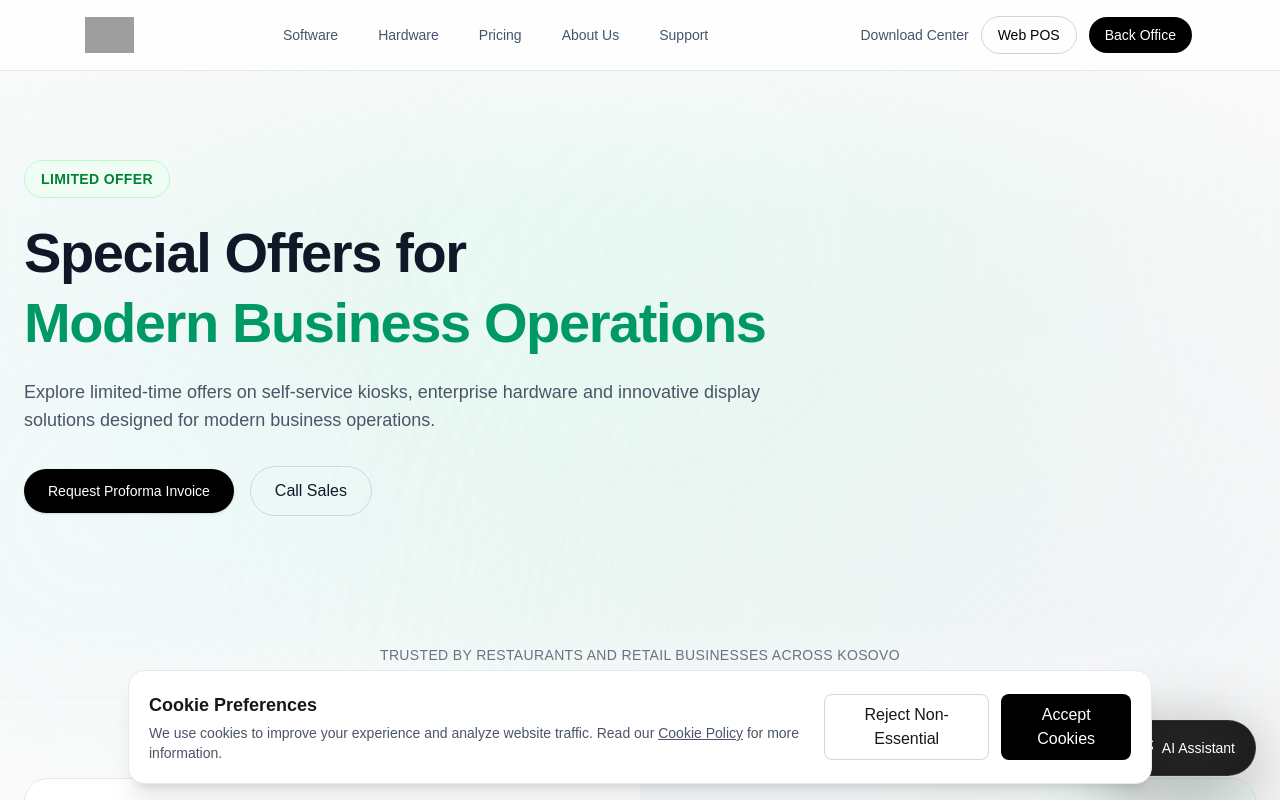
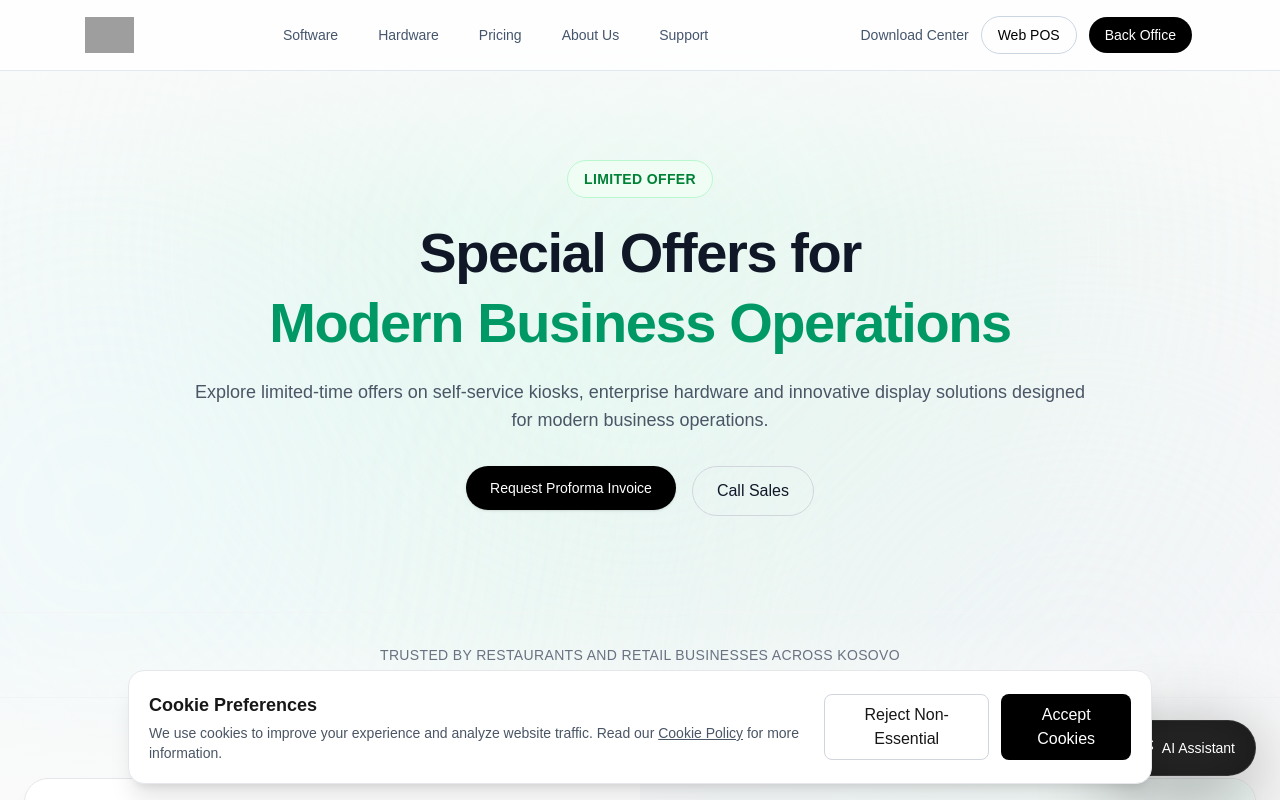
Before and after one commit to leonardapp/web, a Next.js app: page /offers in a window 1280 px wide. Shown: the top 800 px of the page. Built offline with nearby package versions, Linux system fonts and the light colour scheme; grey boxes are pictures that could not be loaded.

Commit message:
Offers title update

```diff
--- a/app/offers/page.tsx
+++ b/app/offers/page.tsx
@@ -50,23 +50,26 @@ export default function OffersPage() {
       {/* Hero */}
 <section className="relative overflow-hidden border-b border-gray-100 pt-16">
   <div className="mx-auto max-w-7xl px-6 py-16 sm:py-20 lg:py-24">
+
+    <div className="max-w-4xl mx-auto text-center">
+
       <div className="inline-flex items-center rounded-full border border-green-200 bg-green-50 px-4 py-2 text-sm font-semibold tracking-wide text-green-700">
         LIMITED OFFER
       </div>
 
-          <h1 className="mt-6 max-w-4xl text-3xl font-semibold tracking-tight text-gray-900 sm:text-4xl lg:text-[56px]">
+      <h1 className="mt-6 text-3xl font-semibold tracking-tight text-gray-900 sm:text-4xl lg:text-[56px]">
         Special Offers for
         <span className="block mt-2 text-emerald-600">
           Modern Business Operations
         </span>
       </h1>
 
-          <p className="mt-6 max-w-3xl text-base text-gray-600 sm:text-lg">
+      <p className="mt-6 text-base text-gray-600 sm:text-lg">
         Explore limited-time offers on self-service kiosks, enterprise hardware
         and innovative display solutions designed for modern business operations.
       </p>
 
-          <div className="mt-8 flex flex-col gap-4 sm:flex-row sm:items-center">
+      <div className="mt-8 flex flex-col gap-4 sm:flex-row sm:justify-center">
         <Button href="/request-demo?type=proforma&offer=kiosk-bundle">
           Request Proforma Invoice
         </Button>
@@ -78,6 +81,9 @@ export default function OffersPage() {
           Call Sales
         </a>
       </div>
+
+    </div>
+
   </div>
 </section>
 
```
Lines whose indentation alone changed are shown as unchanged.
